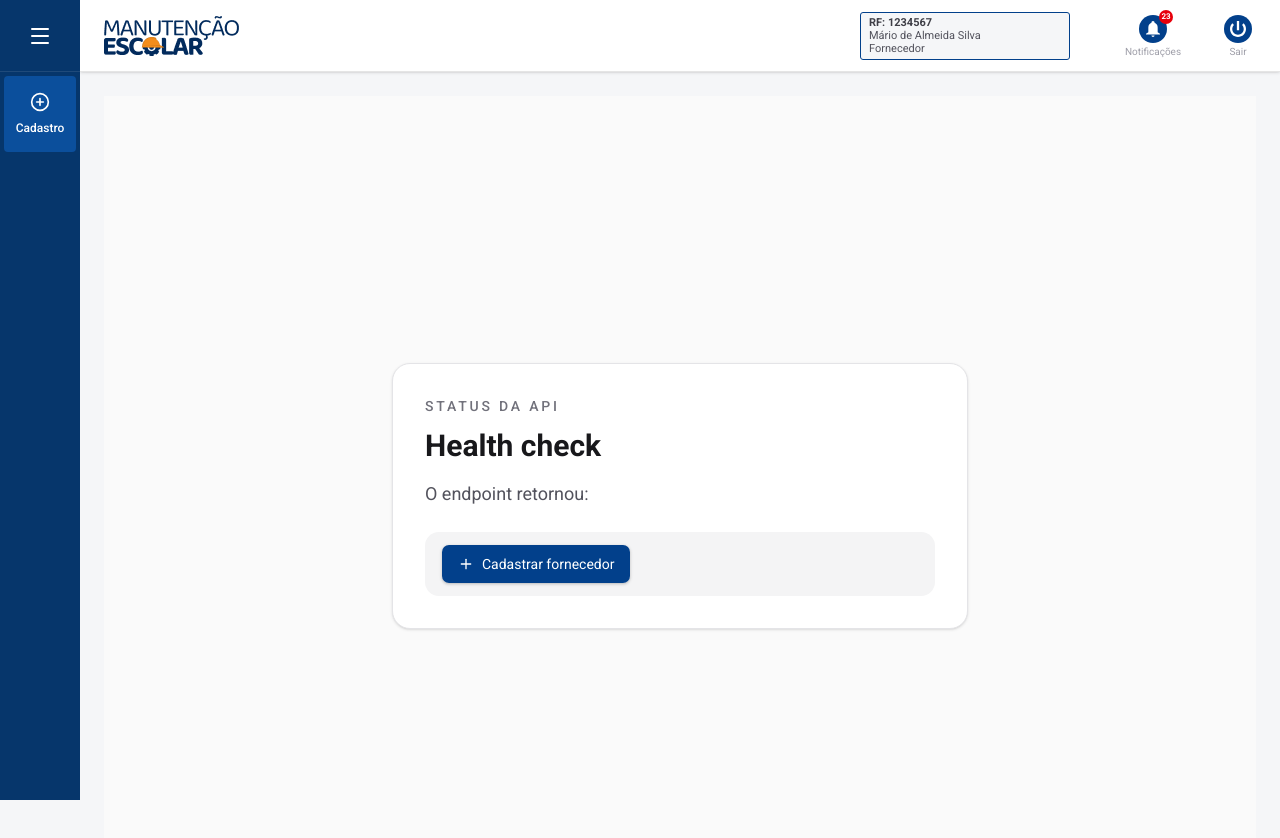
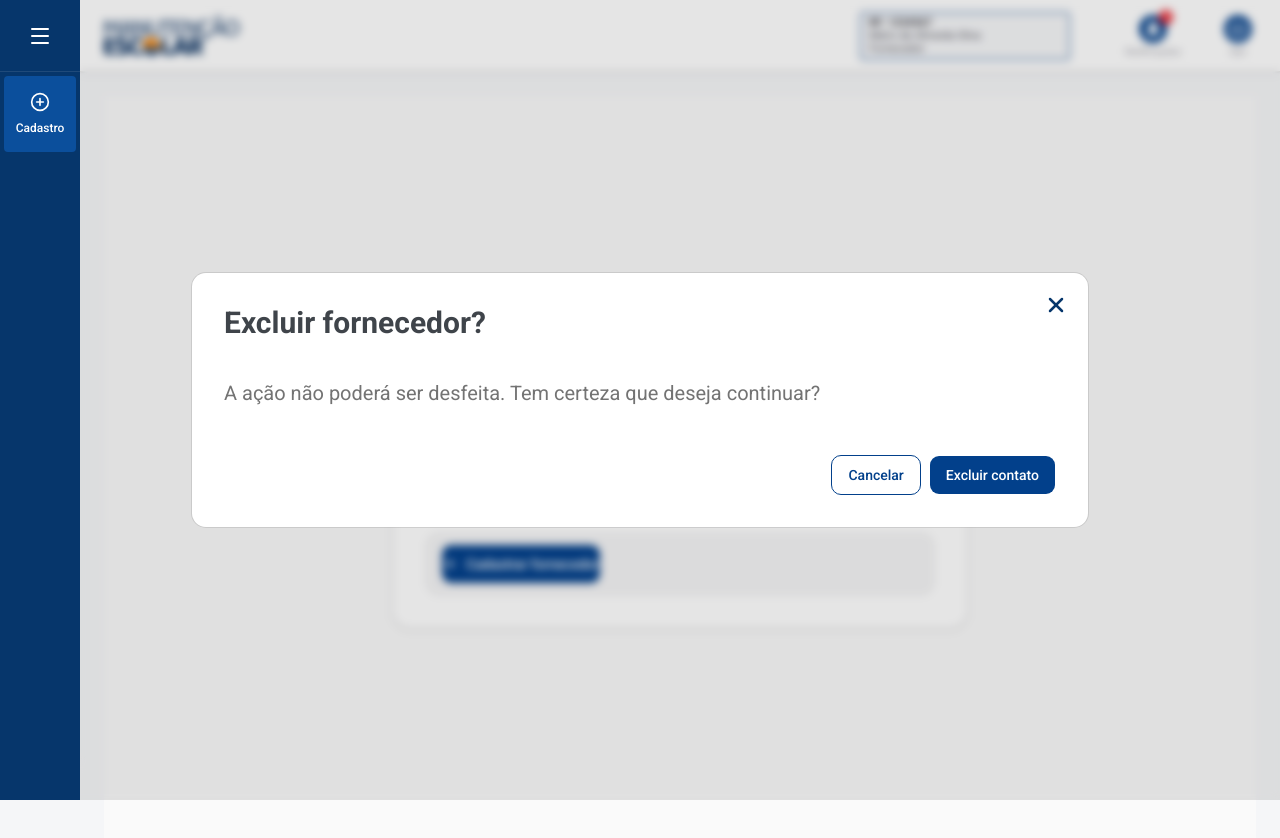
Before and after one commit to prefeiturasp/SME-ManutencaoEscolar-Frontend, a Next.js app: page / in a window 1280 px wide. Both pictures are taken after a click on the button "Cadastrar fornecedor". Shown: the top 838 px of the page. Built offline with nearby package versions, Linux system fonts and the light colour scheme.

Commit message:
feature: criado o alert dialog como component generico

```diff
--- a/src/app/globals.css
+++ b/src/app/globals.css
@@ -114,6 +114,7 @@
   --sidebar-accent-foreground: oklch(0.985 0 0);
   --sidebar-border: oklch(1 0 0 / 10%);
   --sidebar-ring: oklch(0.556 0 0);
+  --border-outline: #022B5D;
 }
 
 @layer base {
--- a/src/app/page.tsx
+++ b/src/app/page.tsx
@@ -1,9 +1,16 @@
 "use client";
 
 import { Button } from "@/components/ui/button";
+import { ConfirmDialog } from "@/components/ui/confirmaDialogo";
 import { Plus } from "lucide-react";
+import { useState } from "react";
 
 export default function Home() {
+  const [modalOpen, setModalOpen] = useState(false);
+  function handleDeleteSupplier() {
+    console.log("Fornecedor excluído");
+  }
+
   return (
     <main className="flex min-h-screen flex-col items-center justify-center bg-zinc-50 px-6 py-16 font-sans text-zinc-900 dark:bg-black dark:text-zinc-50">
       <div className="w-full max-w-xl rounded-2xl border border-zinc-200 bg-white p-8 shadow-sm dark:border-zinc-800 dark:bg-zinc-950">
@@ -18,8 +25,20 @@ export default function Home() {
         </p>
 
         <div className="mt-6 rounded-xl bg-zinc-100 px-4 py-3 text-lg font-medium text-zinc-900 dark:bg-zinc-900 dark:text-zinc-50">
-          <Button>
+          <Button
+            onClick={() => setModalOpen(true)}
+            className="flex items-center gap-2"
+          >
             <Plus />
+            <ConfirmDialog
+              open={modalOpen}
+              title="Excluir fornecedor?"
+              description="A ação não poderá ser desfeita. Tem certeza que deseja continuar?"
+              confirmLabel="Excluir contato"
+              size="lg"
+              onOpenChange={setModalOpen}
+              onConfirm={handleDeleteSupplier}
+            />
             Cadastrar fornecedor
           </Button>
         </div>
--- /dev/null
+++ b/src/components/ui/alert-dialog.tsx
@@ -0,0 +1,187 @@
+"use client";
+
+import * as React from "react";
+import { AlertDialog as AlertDialogPrimitive } from "radix-ui";
+
+import { cn } from "@/lib/utils";
+
+function AlertDialog({
+  ...props
+}: Readonly<React.ComponentProps<typeof AlertDialogPrimitive.Root>>) {
+  return <AlertDialogPrimitive.Root data-slot="alert-dialog" {...props} />;
+}
+
+function AlertDialogTrigger({
+  ...props
+}: React.ComponentProps<typeof AlertDialogPrimitive.Trigger>) {
+  return (
+    <AlertDialogPrimitive.Trigger data-slot="alert-dialog-trigger" {...props} />
+  );
+}
+
+function AlertDialogPortal({
+  ...props
+}: Readonly<React.ComponentProps<typeof AlertDialogPrimitive.Portal>>) {
+  return (
+    <AlertDialogPrimitive.Portal data-slot="alert-dialog-portal" {...props} />
+  );
+}
+
+function AlertDialogOverlay({
+  className,
+  ...props
+}: React.ComponentProps<typeof AlertDialogPrimitive.Overlay>) {
+  return (
+    <AlertDialogPrimitive.Overlay
+      data-slot="alert-dialog-overlay"
+      className={cn(
+        "fixed inset-0 z-50 bg-black/10 duration-100 supports-backdrop-filter:backdrop-blur-xs data-open:animate-in data-open:fade-in-0 data-closed:animate-out data-closed:fade-out-0",
+        className,
+      )}
+      {...props}
+    />
+  );
+}
+
+function AlertDialogContent({
+  className,
+  size = "default",
+  ...props
+}: React.ComponentProps<typeof AlertDialogPrimitive.Content> & {
+  size?: "default" | "sm";
+}) {
+  return (
+    <AlertDialogPortal>
+      <AlertDialogOverlay />
+      <AlertDialogPrimitive.Content
+        data-slot="alert-dialog-content"
+        data-size={size}
+        className={cn(
+          "group/alert-dialog-content fixed top-1/2 left-1/2 z-50 grid w-full -translate-x-1/2 -translate-y-1/2 gap-4 rounded-xl bg-popover p-4 text-popover-foreground ring-1 ring-foreground/10 duration-100 outline-none data-[size=default]:max-w-xs data-[size=sm]:max-w-xs data-[size=default]:sm:max-w-sm data-open:animate-in data-open:fade-in-0 data-open:zoom-in-95 data-closed:animate-out data-closed:fade-out-0 data-closed:zoom-out-95",
+          className,
+        )}
+        {...props}
+      />
+    </AlertDialogPortal>
+  );
+}
+
+function AlertDialogHeader({
+  className,
+  ...props
+}: React.ComponentProps<"div">) {
+  return (
+    <div
+      data-slot="alert-dialog-header"
+      className={cn(
+        "grid grid-rows-[auto_1fr] place-items-center gap-1.5 text-center has-data-[slot=alert-dialog-media]:grid-rows-[auto_auto_1fr] has-data-[slot=alert-dialog-media]:gap-x-4 sm:group-data-[size=default]/alert-dialog-content:place-items-start sm:group-data-[size=default]/alert-dialog-content:text-left sm:group-data-[size=default]/alert-dialog-content:has-data-[slot=alert-dialog-media]:grid-rows-[auto_1fr]",
+        className,
+      )}
+      {...props}
+    />
+  );
+}
+
+function AlertDialogFooter({
+  className,
+  ...props
+}: React.ComponentProps<"div">) {
+  return (
+    <div
+      data-slot="alert-dialog-footer"
+      className={cn(
+        "-mx-4 -mb-4 flex flex-col-reverse gap-2 rounded-b-xl p-4 group-data-[size=sm]/alert-dialog-content:grid group-data-[size=sm]/alert-dialog-content:grid-cols-2 sm:flex-row sm:justify-end",
+        className,
+      )}
+      {...props}
+    />
+  );
+}
+
+function AlertDialogMedia({
+  className,
+  ...props
+}: React.ComponentProps<"div">) {
+  return (
+    <div
+      data-slot="alert-dialog-media"
+      className={cn(
+        "mb-2 inline-flex size-10 items-center justify-center rounded-md bg-muted sm:group-data-[size=default]/alert-dialog-content:row-span-2 *:[svg:not([class*='size-'])]:size-6",
+        className,
+      )}
+      {...props}
+    />
+  );
+}
+
+function AlertDialogTitle({
+  className,
+  ...props
+}: React.ComponentProps<typeof AlertDialogPrimitive.Title>) {
+  return (
+    <AlertDialogPrimitive.Title
+      data-slot="alert-dialog-title"
+      className={cn(
+        "font-heading text-base font-medium sm:group-data-[size=default]/alert-dialog-content:group-has-data-[slot=alert-dialog-media]/alert-dialog-content:col-start-2",
+        className,
+      )}
+      {...props}
+    />
+  );
+}
+
+function AlertDialogDescription({
+  className,
+  ...props
+}: React.ComponentProps<typeof AlertDialogPrimitive.Description>) {
+  return (
+    <AlertDialogPrimitive.Description
+      data-slot="alert-dialog-description"
+      className={cn(
+        "text-sm text-balance text-muted-foreground md:text-pretty *:[a]:underline *:[a]:underline-offset-3 *:[a]:hover:text-foreground",
+        className,
+      )}
+      {...props}
+    />
+  );
+}
+function AlertDialogAction({
+  className,
+  ...props
+}: React.ComponentProps<typeof AlertDialogPrimitive.Action>) {
+  return (
+    <AlertDialogPrimitive.Action
+      data-slot="alert-dialog-action"
+      className={cn(className)}
+      {...props}
+    />
+  );
+}
+
+function AlertDialogCancel({
+  className,
+  ...props
+}: React.ComponentProps<typeof AlertDialogPrimitive.Cancel>) {
+  return (
+    <AlertDialogPrimitive.Cancel
+      data-slot="alert-dialog-cancel"
+      className={cn(className)}
+      {...props}
+    />
+  );
+}
+
+export {
+  AlertDialog,
+  AlertDialogAction,
+  AlertDialogCancel,
+  AlertDialogContent,
+  AlertDialogDescription,
+  AlertDialogFooter,
+  AlertDialogHeader,
+  AlertDialogMedia,
+  AlertDialogOverlay,
+  AlertDialogPortal,
+  AlertDialogTitle,
+  AlertDialogTrigger,
+};
--- a/src/components/ui/button.tsx
+++ b/src/components/ui/button.tsx
@@ -5,14 +5,13 @@ import { Slot } from "radix-ui";
 import { cn } from "@/lib/utils";
 
 const buttonVariants = cva(
-  "group/button inline-flex shrink-0 items-center justify-center rounded-md border border-transparent bg-clip-padding text-sm font-[400] whitespace-nowrap transition-colors outline-none select-none focus-visible:border-ring focus-visible:ring-3 focus-visible:ring-ring/50 active:not-aria-[haspopup]:translate-y-px disabled:pointer-events-none disabled:opacity-50 aria-invalid:border-destructive aria-invalid:ring-3 aria-invalid:ring-destructive/20 dark:aria-invalid:border-destructive/50 dark:aria-invalid:ring-destructive/40 [&_svg]:pointer-events-none [&_svg]:shrink-0 [&_svg:not([class*='size-'])]:size-4",
+  "group/button inline-flex shrink-0 items-center justify-center rounded-lg border border-transparent bg-clip-padding text-sm font-medium whitespace-nowrap transition-all outline-none select-none focus-visible:border-ring focus-visible:ring-3 focus-visible:ring-ring/50 active:not-aria-[haspopup]:translate-y-px disabled:pointer-events-none disabled:opacity-50 aria-invalid:border-destructive aria-invalid:ring-3 aria-invalid:ring-destructive/20 dark:aria-invalid:border-destructive/50 dark:aria-invalid:ring-destructive/40 [&_svg]:pointer-events-none [&_svg]:shrink-0 [&_svg:not([class*='size-'])]:size-4",
   {
     variants: {
       variant: {
-        default:
-          "bg-primary text-primary-foreground shadow-sm hover:bg-primary/90",
+        default: "bg-primary text-primary-foreground hover:bg-primary/80",
         outline:
-          "border-border bg-background hover:bg-muted hover:text-foreground aria-expanded:bg-muted aria-expanded:text-foreground dark:border-input dark:bg-input/30 dark:hover:bg-input/50",
+          "border border-[var(--border-outline)] text-primary bg-background hover:bg-muted aria-expanded:bg-muted aria-expanded:text-foreground dark:border-input dark:bg-input/30 dark:hover:bg-input/50",
         secondary:
           "bg-secondary text-secondary-foreground hover:bg-[color-mix(in_oklch,var(--secondary),var(--foreground)_5%)] aria-expanded:bg-secondary aria-expanded:text-secondary-foreground",
         ghost:
@@ -23,7 +22,7 @@ const buttonVariants = cva(
       },
       size: {
         default:
-          "h-10 gap-2 px-4 has-data-[icon=inline-end]:pr-3 has-data-[icon=inline-start]:pl-3",
+          "h-[40px] max-w-40 gap-1.5 px-4 py-2 has-data-[icon=inline-end]:pr-2 has-data-[icon=inline-start]:pl-2",
         xs: "h-6 gap-1 rounded-[min(var(--radius-md),10px)] px-2 text-xs in-data-[slot=button-group]:rounded-lg has-data-[icon=inline-end]:pr-1.5 has-data-[icon=inline-start]:pl-1.5 [&_svg:not([class*='size-'])]:size-3",
         sm: "h-7 gap-1 rounded-[min(var(--radius-md),12px)] px-2.5 text-[0.8rem] in-data-[slot=button-group]:rounded-lg has-data-[icon=inline-end]:pr-1.5 has-data-[icon=inline-start]:pl-1.5 [&_svg:not([class*='size-'])]:size-3.5",
         lg: "h-9 gap-1.5 px-2.5 has-data-[icon=inline-end]:pr-2 has-data-[icon=inline-start]:pl-2",
--- /dev/null
+++ b/src/components/ui/confirmaDialogo.tsx
@@ -0,0 +1,107 @@
+"use client";
+
+import { ReactNode } from "react";
+
+import {
+  AlertDialog,
+  AlertDialogAction,
+  AlertDialogCancel,
+  AlertDialogContent,
+  AlertDialogDescription,
+  AlertDialogFooter,
+  AlertDialogHeader,
+  AlertDialogTitle,
+} from "@/components/ui/alert-dialog";
+import { cn } from "@/lib/utils";
+
+import { Button } from "@/components/ui/button";
+import { X } from "lucide-react";
+
+type DialogSize = "sm" | "md" | "lg" | "xl";
+
+type ConfirmDialogProps = {
+  open: boolean;
+  title: ReactNode;
+  description?: ReactNode;
+
+  confirmLabel: string;
+  cancelLabel?: string;
+
+  size?: DialogSize;
+  loading?: boolean;
+
+  onOpenChange: (open: boolean) => void;
+  onConfirm: () => void | Promise<void>;
+};
+
+const dialogSizes: Record<DialogSize, string> = {
+  sm: "!max-w-md sm:!max-w-md",
+  md: "!max-w-2xl sm:!max-w-2xl",
+  lg: "!max-w-4xl sm:!max-w-4xl",
+  xl: "!max-w-6xl sm:!max-w-6xl",
+};
+
+export function ConfirmDialog({
+  open,
+  title,
+  description,
+  confirmLabel,
+  cancelLabel = "Cancelar",
+  size = "md",
+  loading = false,
+  onOpenChange,
+  onConfirm,
+}: Readonly<ConfirmDialogProps>) {
+  async function handleConfirm() {
+    await onConfirm();
+  }
+
+  return (
+    <AlertDialog
+      open={open}
+      onOpenChange={(newOpen) => {
+        if (!loading) {
+          onOpenChange(newOpen);
+        }
+      }}
+    >
+      <AlertDialogContent
+        onClick={(event) => event.stopPropagation()}
+        className={cn("rounded-xl border-[#1689E5] p-8", dialogSizes[size])}
+      >
+        <AlertDialogCancel asChild>
+          <button
+            type="button"
+            aria-label="Fechar"
+            disabled={loading}
+            className="absolute right-4 top-4 cursor-pointer bg-transparent p-1"
+          >
+            <X className="size-6 text-[#06366B]" strokeWidth={2.5} />
+          </button>
+        </AlertDialogCancel>
+
+        <AlertDialogHeader className="text-left">
+          <AlertDialogTitle className="text-3xl font-bold text-[#3F444A]">
+            {title}
+          </AlertDialogTitle>
+
+          {description && (
+            <AlertDialogDescription asChild>
+              <div className="mt-8 text-xl text-[#4B4F54]">{description}</div>
+            </AlertDialogDescription>
+          )}
+        </AlertDialogHeader>
+
+        <AlertDialogFooter className="mt-4">
+          <AlertDialogCancel asChild className="cursor-pointer">
+            <Button variant="outline">{cancelLabel}</Button>
+          </AlertDialogCancel>
+
+          <AlertDialogAction asChild className="cursor-pointer">
+            <Button variant="default">{confirmLabel}</Button>
+          </AlertDialogAction>
+        </AlertDialogFooter>
+      </AlertDialogContent>
+    </AlertDialog>
+  );
+}
```
Also changed, not shown: src/components/dashboard/Sidebar/Sidebar.tsx (+8 -0 lines).
